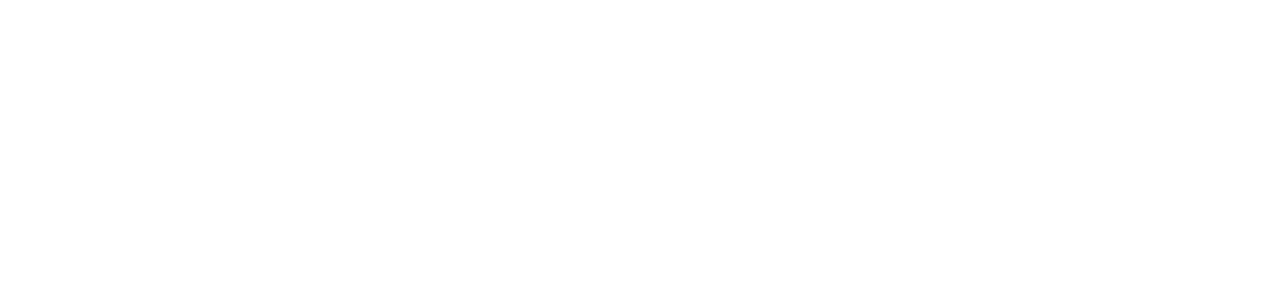
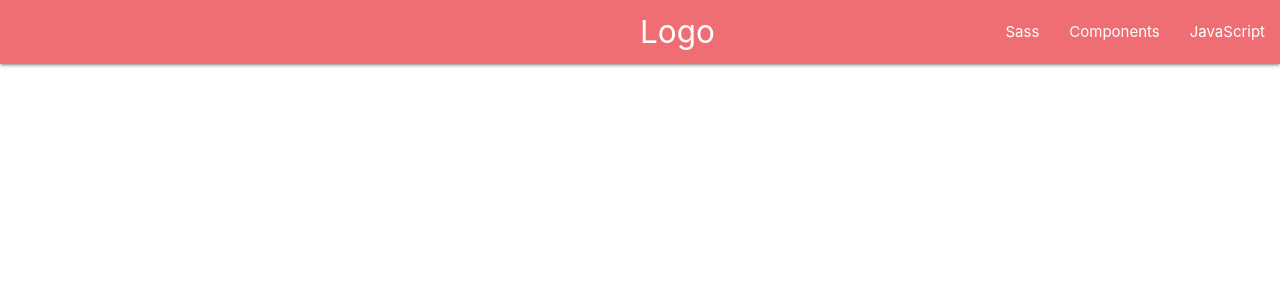
Before and after one commit to BuildForSDG/mentel, a React (Create React App) app in the folder client/: page /dashboard in a window 1280 px wide. Shown: the top 300 px of the page. Built offline with nearby package versions, Linux system fonts and the light colour scheme; the HTML template or start-up script is replaced by a standard one.

Commit message:
refractor: changed from mdbreact to materialcss

```diff
--- a/client/package.json
+++ b/client/package.json
@@ -6,6 +6,7 @@
     "@testing-library/jest-dom": "^4.2.4",
     "@testing-library/react": "^9.3.2",
     "@testing-library/user-event": "^7.1.2",
+    "mdbreact": "^4.25.2",
     "react": "^16.13.1",
     "react-dom": "^16.13.1",
     "react-router-dom": "^5.1.2",
--- a/client/public/index.html
+++ b/client/public/index.html
@@ -28,7 +28,7 @@
      <!-- Compiled and minified CSS -->
      <link rel="stylesheet" href="https://cdnjs.cloudflare.com/ajax/libs/materialize/1.0.0/css/materialize.min.css">
 
-    <title>React App</title>
+    <title>Mentel</title>
   </head>
   <body>
     <noscript>You need to enable JavaScript to run this app.</noscript>
@@ -44,6 +44,8 @@
       To create a production bundle, use `npm run build` or `yarn build`.
     -->
 
+  <!-- JQuery -->
+  <script type="text/javascript" src="https://cdnjs.cloudflare.com/ajax/libs/jquery/3.4.1/jquery.min.js"></script>
     <!-- Compiled and minified JavaScript -->
     <script src="https://cdnjs.cloudflare.com/ajax/libs/materialize/1.0.0/js/materialize.min.js"></script>
       <script src="https://unpkg.com/@lottiefiles/lottie-player@latest/dist/lottie-player.js"></script>
--- a/client/src/App.js
+++ b/client/src/App.js
@@ -4,6 +4,8 @@ import LandingPage from "./components/LandingPage";
 import Login from "./components/Login/Login";
 import { BrowserRouter, Switch, Route} from "react-router-dom";
 import SignUp from "./components/SignUp";
+import Dashboard from "./components/dashboard/Dashboard";
+
 
 
 function App() {
@@ -14,6 +16,7 @@ function App() {
          <Route path="/" exact component ={LandingPage} />
          <Route path="/login"  component ={Login} />
          <Route path="/signup"  component ={SignUp} />
+          <Route path="/dashboard" component={Dashboard} />
 
       </Switch>
 
--- /dev/null
+++ b/client/src/components/dashboard/Dashboard.js
@@ -0,0 +1,37 @@
+import React, { Component } from "react";
+import { BrowserRouter as Router } from 'react-router-dom';
+
+export default class Dashboard extends Component {
+    state = {
+        isOpen: false,
+        activeItem: "1"
+    };
+
+    toggleCollapse = () => {
+        this.setState({ isOpen: !this.state.isOpen });
+    }
+    toggle = tab => e => {
+        if (this.state.activeItem !== tab) {
+            this.setState({
+                activeItem: tab
+            });
+        }
+    };
+
+    render() {
+        return (
+            <main><nav>
+    <div class="nav-wrapper">
+      <a href="#" class="brand-logo">Logo</a>
+      <ul id="nav-mobile" class="right hide-on-med-and-down">
+        <li><a href="sass.html">Sass</a></li>
+        <li><a href="badges.html">Components</a></li>
+        <li><a href="collapsible.html">JavaScript</a></li>
+      </ul>
+    </div>
+  </nav>
+
+            </main>
+        );
+    }
+}
```
Also changed, not shown: 1 other file (tests, documents, lock files or other folders).
